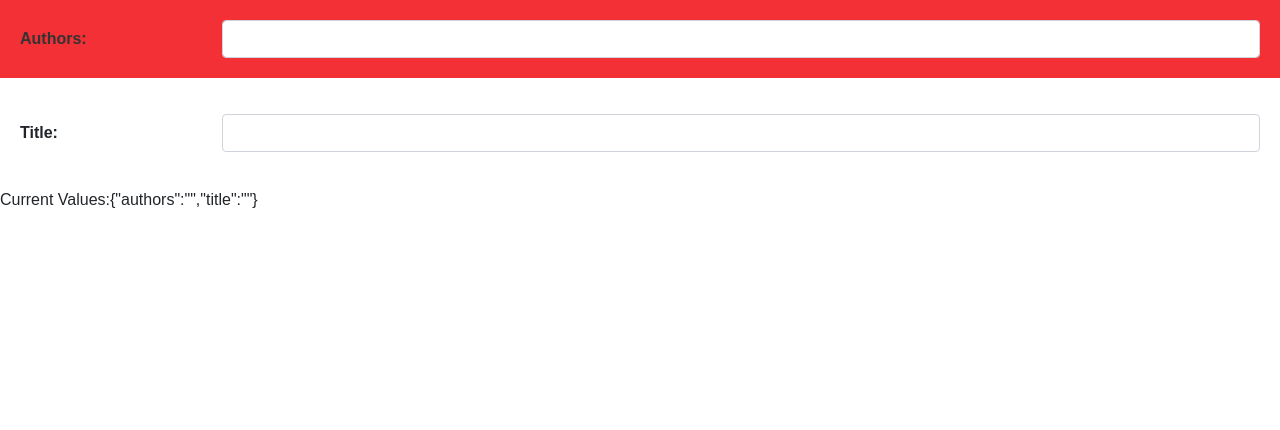
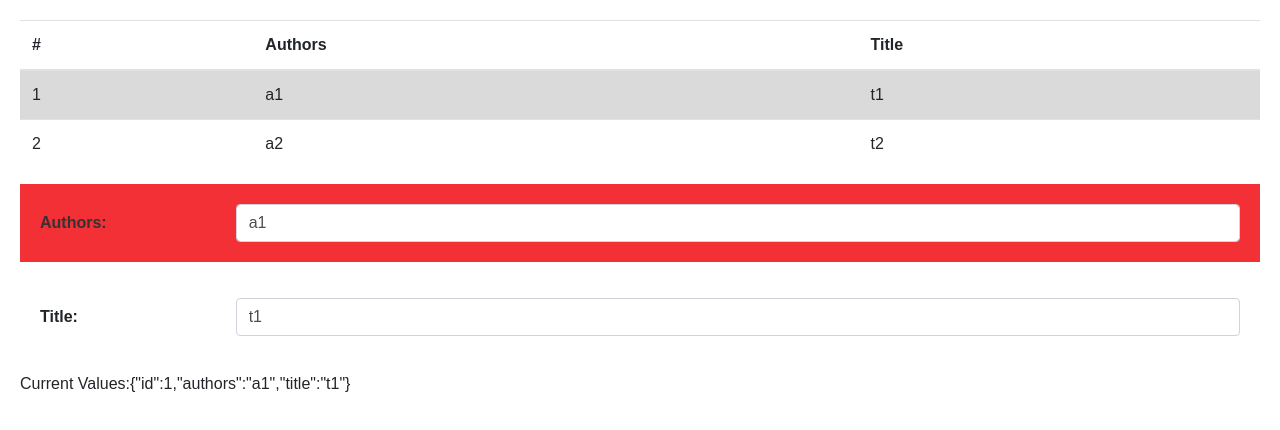
Before and after one commit to Kryjan/react16-training, a React (Create React App) app: page / in a window 1280 px wide. Shown: the top 430 px of the page. Built offline with nearby package versions, Linux system fonts and the light colour scheme.

Commit message:
BookOverview added with selectable BookDetails (no possibility to update main list yet)

```diff
--- a/src/App.js
+++ b/src/App.js
@@ -1,5 +1,5 @@
 import React, { Component } from 'react';
-import { BookDetails } from './components/BookDetails';
+import { BookOverview } from './components/BookOverview';
 import './App.css';
 
 
@@ -10,7 +10,7 @@ export class App extends Component {
   render() {
     return (
         <div className="book-app">
-          <BookDetails/>
+          <BookOverview/>
         </div>
       );
   }
--- a/src/components/BookDetails/index.js
+++ b/src/components/BookDetails/index.js
@@ -7,10 +7,20 @@ export class BookDetails extends Component {
   constructor(props){
     super(props);
     this.state = {
-      book: {authors: '', title: ''},
+      book: props.book || {authors: '', title: ''},
     }
     this.onAuthorsChange = this.onAuthorsChange.bind(this);
     this.onTitleChange = this.onTitleChange.bind(this);
+  }
+
+  static getDerivedStateFromProps(nextProps, prevState){
+    const { book: nextBook } = nextProps;
+    if (prevState.book === nextBook){
+      return null;
+    }
+    return {
+      book: nextBook,
+    }
   }
 
   onAuthorsChange(e) {
--- /dev/null
+++ b/src/components/BookOverview/BookOverview.css
@@ -0,0 +1,3 @@
+.book-overview {
+  margin: 20px;
+}
--- /dev/null
+++ b/src/components/BookOverview/BookOverviewDumb.js
@@ -0,0 +1,43 @@
+import React from "react";
+import classnames from 'classnames';
+
+import { BookDetails } from '../BookDetails';
+import './BookOverview.css';
+
+
+const isBookSelected = (book, currentBook) => book === currentBook;
+
+export const BookOverviewDumb = ({
+  books,
+  currentBook,
+  onBookSelect,
+}) => (
+  <section className="book-overview">
+    <table className="table table-hover">
+      <thead>
+        <tr>
+          <th>#</th>
+          <th>Authors</th>
+          <th>Title</th>
+        </tr>
+      </thead>
+      <tbody>
+        {books.map((book, i) => (
+          <tr onClick={() => onBookSelect(i)}
+            className={classnames({
+              'table-active': isBookSelected(book, currentBook),
+            })}
+            key={book.id}
+          >
+            <td>{i + 1}</td>
+            <td>{book.authors}</td>
+            <td>{book.title}</td>
+          </tr>
+        ))}
+      </tbody>
+    </table>
+    {(currentBook) &&
+      <BookDetails book={currentBook}/>
+    }
+  </section>
+);
--- /dev/null
+++ b/src/components/BookOverview/index.js
@@ -0,0 +1,34 @@
+import React, { Component } from "react";
+
+import { BookOverviewDumb } from './BookOverviewDumb';
+
+export class BookOverview extends Component {
+
+  constructor(props){
+    super(props);
+    this.state = {
+      books: [
+        {id: 1, authors: 'a1', title: 't1'},
+        {id: 2, authors: 'a2', title: 't2'},
+      ],
+      selectedBookIndex: 0,
+    };
+    this.onBookSelect = this.onBookSelect.bind(this);
+  }
+
+  onBookSelect(i) {
+    this.setState({
+      selectedBookIndex: i,
+    });
+  }
+
+  render() {
+    return (
+      <BookOverviewDumb
+        books={this.state.books}
+        currentBook={this.state.books[this.state.selectedBookIndex]}
+        onBookSelect={this.onBookSelect}
+      />
+    );
+  }
+}
```
